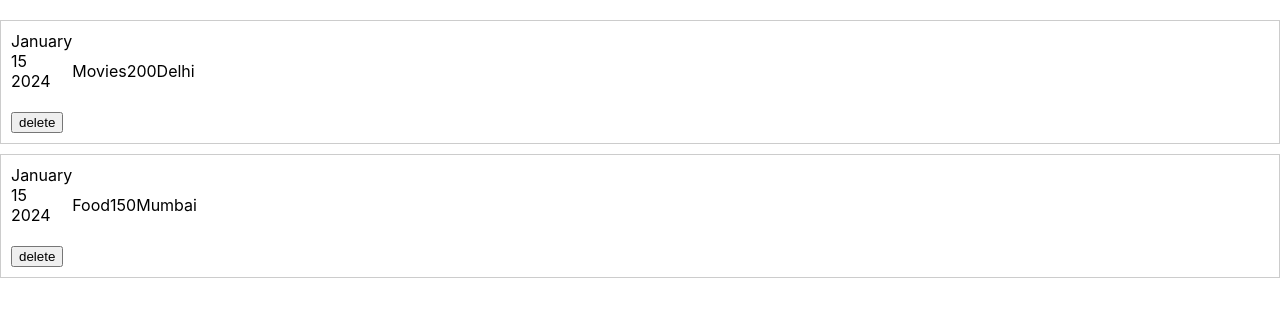
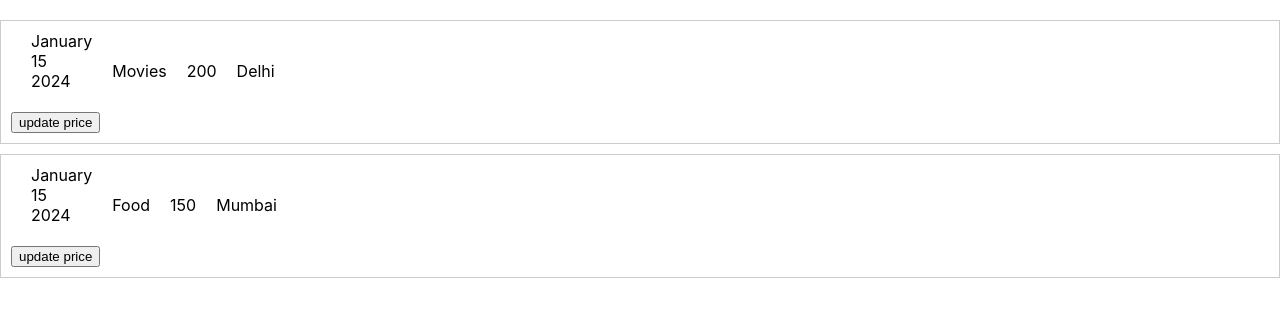
Before and after one commit to deepakkr14/project, a React (Create React App) app: page / in a window 1280 px wide. Shown: the top 316 px of the page. Built offline with nearby package versions, Linux system fonts and the light colour scheme.

Commit message:
update amount on button click

```diff
--- a/src/App.js
+++ b/src/App.js
@@ -17,9 +17,7 @@ const data = [
   },
 ];
 const App = () => {
-  const  deleteEx=()=>{
 
-  }
   return (
     <div className="expenses-list">
       {data.map((props) => (
@@ -30,7 +28,7 @@ const App = () => {
               title={props.title}
               date={props.date}
             />
-      <div> <button onClick={deleteEx}>delete</button></div>
+
         </div>
       ))}
     </div>
--- a/src/component/Expenses/ExpenseDetails.js
+++ b/src/component/Expenses/ExpenseDetails.js
@@ -1,14 +1,21 @@
+import React,{ useState } from 'react'
 import "./Expensecss.css";
 import ExpenseDate from "./ExpenseDate";
 function ExpenseItem(expense) {
+  const [amount,setTitle]=useState(expense.amount);
+  const  deleteEx=()=>{
+   setTitle('100');
+   console.log('updated')
+  }
   return (
     <div>
       <div className="expense-item-content">
         <ExpenseDate date={expense.date} />
-         {expense.title}
-        {expense.amount}
-        {expense.location}
+      <div className="expense-item-content">   {expense.title}</div>
+      <div  className="expense-item-content">   {amount}</div>
+      <div  className="expense-item-content">   {expense.location}</div>
       </div>
+      <div> <button onClick={deleteEx}>update price</button></div>
     </div>
   );
 }
--- a/src/component/Expenses/Expensecss.css
+++ b/src/component/Expenses/Expensecss.css
@@ -14,5 +14,6 @@
   .expense-item-content {
     display: flex;
     align-items: center;
+    padding-left: 20px;
     /* Adjust styles for spacing, alignment, etc. */
   }
```
